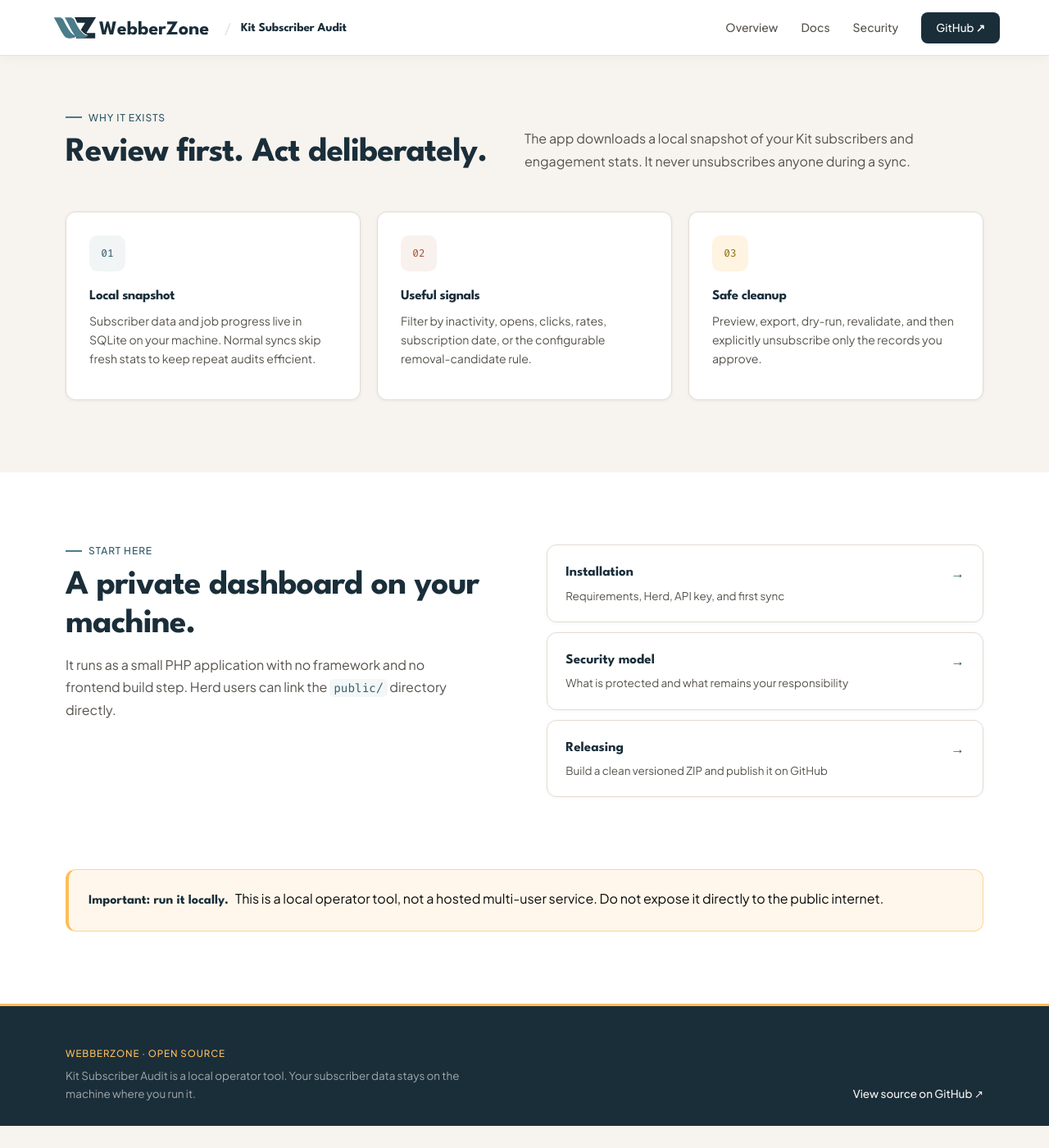
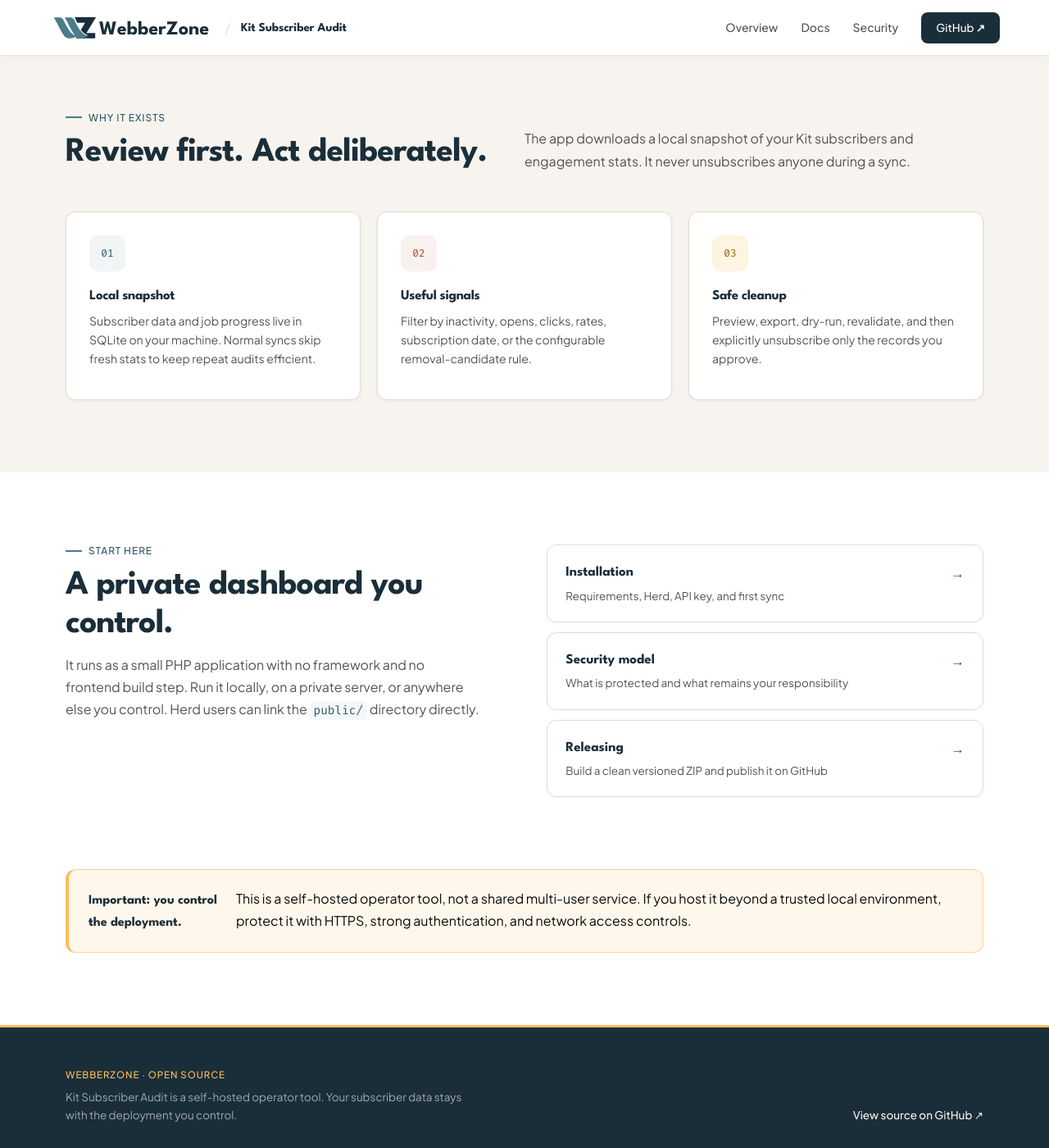
Before and after one commit to WebberZone/kit-subscriber-auditor, a Jekyll site: the page built from index.md, in a window 1280 px wide and 1400 px high, scrolled down 727 px. Shown: the whole window at 82% size. Built offline with Jekyll 4.4.1, drawn with Linux system fonts in a browser that asks for light colours; before the commit the page ends 2100 px from its top, so only the background shows below that; some of the changed text lies outside the part shown.

Commit message:
Clarify self-hosted deployment model

```diff
--- a/_includes/footer.html
+++ b/_includes/footer.html
@@ -2,7 +2,7 @@
   <div class="site-footer-inner">
     <div>
       <p class="footer-kicker">WebberZone · Open source</p>
-      <p>Kit Subscriber Audit is a local operator tool. Your subscriber data stays on the machine where you run it.</p>
+      <p>Kit Subscriber Audit is a self-hosted operator tool. Your subscriber data stays with the deployment you control.</p>
     </div>
     <a href="https://github.com/WebberZone/kit-subscriber-auditor" target="_blank" rel="noreferrer">View source on GitHub ↗</a>
   </div>
--- a/index.md
+++ b/index.md
@@ -8,7 +8,7 @@ permalink: /
   <div class="hero-inner">
     <p class="eyebrow"><span aria-hidden="true"></span>WebberZone · Open source</p>
     <h1>Clean your Kit list <em>with confidence.</em></h1>
-    <p class="hero-sub">A local, review-first dashboard for auditing subscriber engagement, planning re-engagement, and cleaning a Kit.com list deliberately.</p>
+    <p class="hero-sub">A self-hosted, review-first dashboard for auditing subscriber engagement, planning re-engagement, and cleaning a Kit.com list deliberately.</p>
     <div class="hero-ctas">
       <a class="button" href="{{ '/docs/getting-started/' | relative_url }}">Get started <span aria-hidden="true">›</span></a>
       <a class="button outline" href="https://github.com/WebberZone/kit-subscriber-auditor/releases/latest" target="_blank" rel="noreferrer">Latest release ↗</a>
@@ -43,9 +43,9 @@ permalink: /
 
 <section class="section-band section-band-light" id="start-here">
   <div class="container split">
-    <div><p class="eyebrow"><span aria-hidden="true"></span>Start here</p><h2 class="section-title">A private dashboard on your machine.</h2><p class="section-desc">It runs as a small PHP application with no framework and no frontend build step. Herd users can link the <code>public/</code> directory directly.</p></div>
+    <div><p class="eyebrow"><span aria-hidden="true"></span>Start here</p><h2 class="section-title">A private dashboard you control.</h2><p class="section-desc">It runs as a small PHP application with no framework and no frontend build step. Run it locally, on a private server, or anywhere else you control. Herd users can link the <code>public/</code> directory directly.</p></div>
     <div class="quick-links"><a href="{{ '/docs/getting-started/' | relative_url }}"><strong>Installation <span aria-hidden="true">→</span></strong><span>Requirements, Herd, API key, and first sync</span></a><a href="{{ '/docs/security/' | relative_url }}"><strong>Security model <span aria-hidden="true">→</span></strong><span>What is protected and what remains your responsibility</span></a><a href="{{ '/docs/releasing/' | relative_url }}"><strong>Releasing <span aria-hidden="true">→</span></strong><span>Build a clean versioned ZIP and publish it on GitHub</span></a></div>
   </div>
 </section>
 
-<section class="notice-wrap"><div class="container"><div class="callout"><strong>Important: run it locally.</strong><span>This is a local operator tool, not a hosted multi-user service. Do not expose it directly to the public internet.</span></div></div></section>
+<section class="notice-wrap"><div class="container"><div class="callout"><strong>Important: you control the deployment.</strong><span>This is a self-hosted operator tool, not a shared multi-user service. If you host it beyond a trusted local environment, protect it with HTTPS, strong authentication, and network access controls.</span></div></div></section>
```
Also changed, not shown: docs/architecture.md (+1 -1 lines), docs/security.md (+2 -2 lines), README.md.
